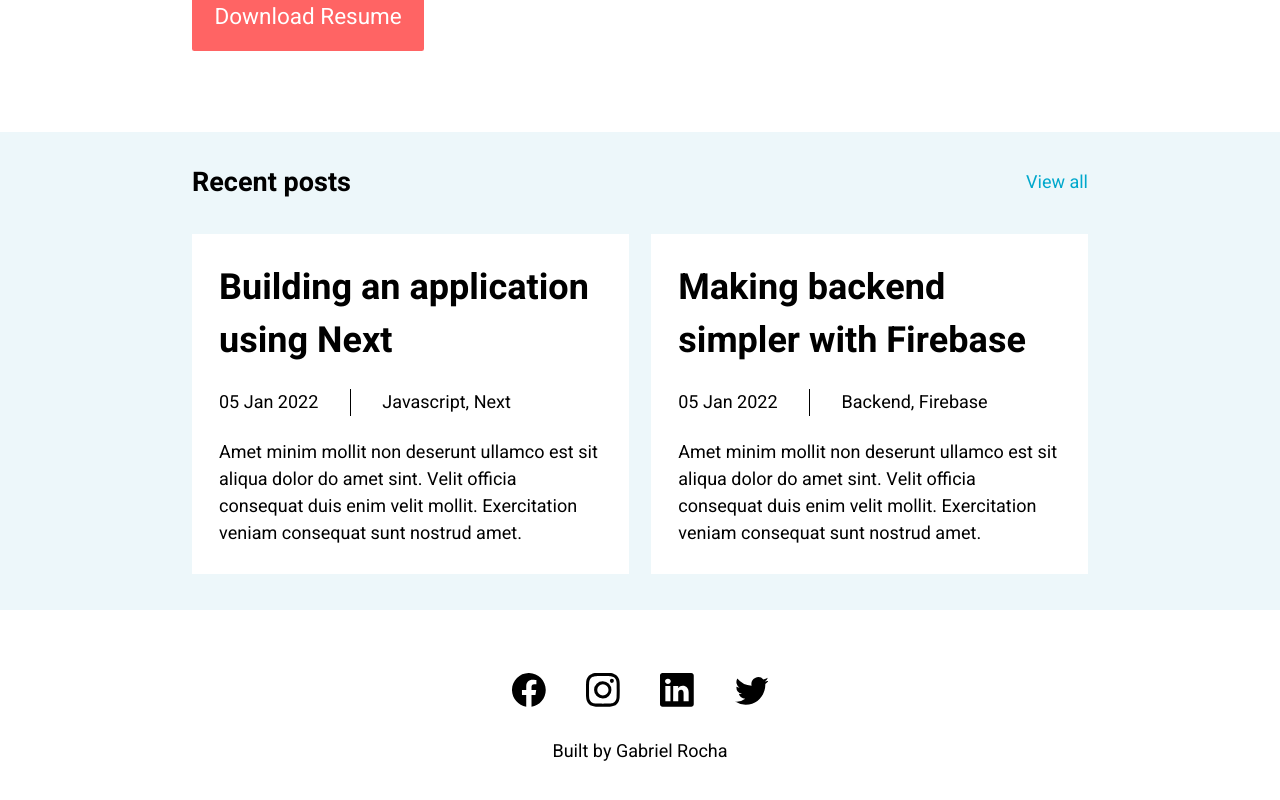
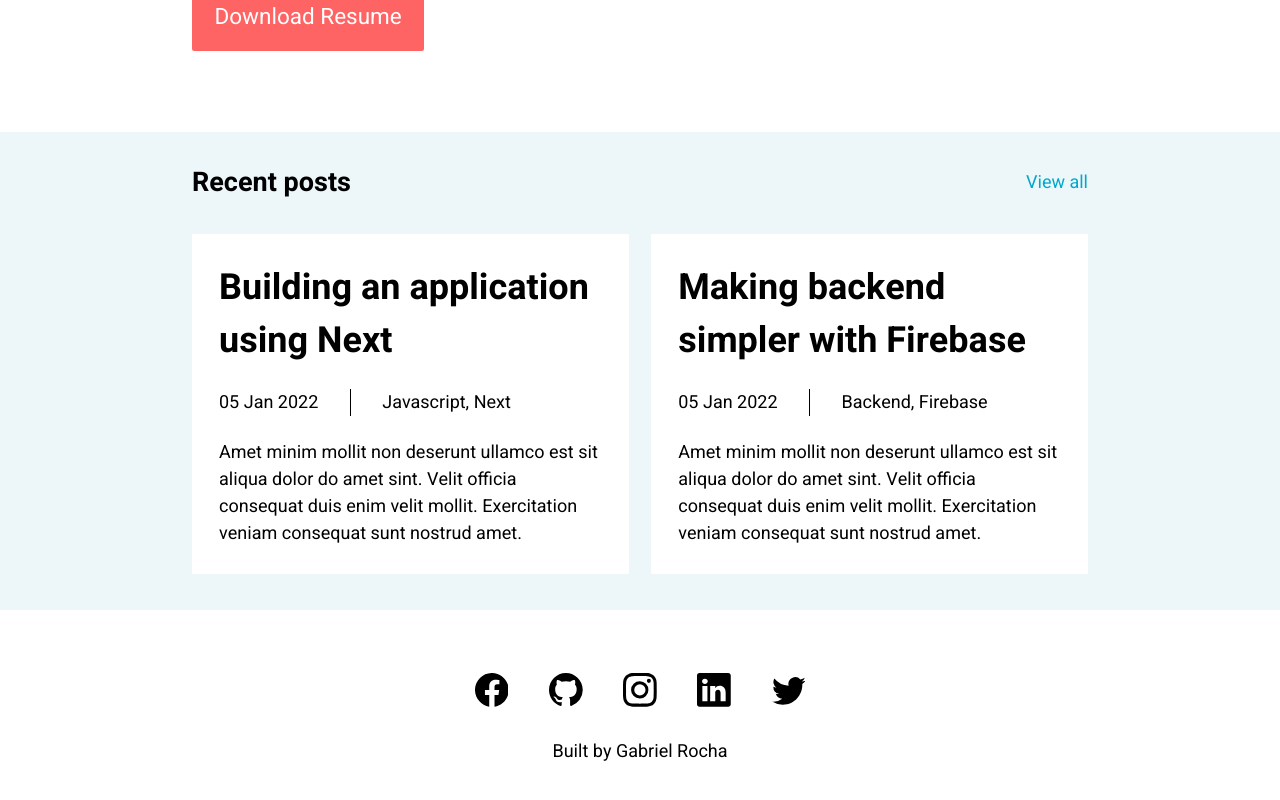
Before and after one commit to gabrielrochamd/v1, a Next.js app: page / in a window 1280 px wide. Shown: the part 453-1253 px from the top of the page. Built offline with nearby package versions, Linux system fonts and the light colour scheme.

Commit message:
Add Github link

```diff
--- a/src/components/footer.tsx
+++ b/src/components/footer.tsx
@@ -1,4 +1,4 @@
-import { BsFacebook, BsInstagram, BsLinkedin, BsTwitter } from 'react-icons/bs'
+import { BsFacebook, BsGithub, BsInstagram, BsLinkedin, BsTwitter } from 'react-icons/bs'
 import styles from '../styles/components/footer.module.scss'
 
 export function Footer() {
@@ -6,6 +6,7 @@ export function Footer() {
     <footer className={styles.root}>
       <main>
         <a href="https://facebook.com/gabrielrochamd" rel="noopener noreferrer" target="_blank"><BsFacebook /></a>
+        <a href="https://github.com/gabrielrochamd" rel="noopener noreferrer" target="_blank"><BsGithub /></a>
         <a href="https://instagram.com/gabrielrochamd" rel="noopener noreferrer" target="_blank"><BsInstagram /></a>
         <a href="https://www.linkedin.com/in/gabrielrochamd" rel="noopener noreferrer" target="_blank"><BsLinkedin /></a>
         <a href="https://twitter.com/gabrielrochamd" rel="noopener noreferrer" target="_blank"><BsTwitter /></a>
```
